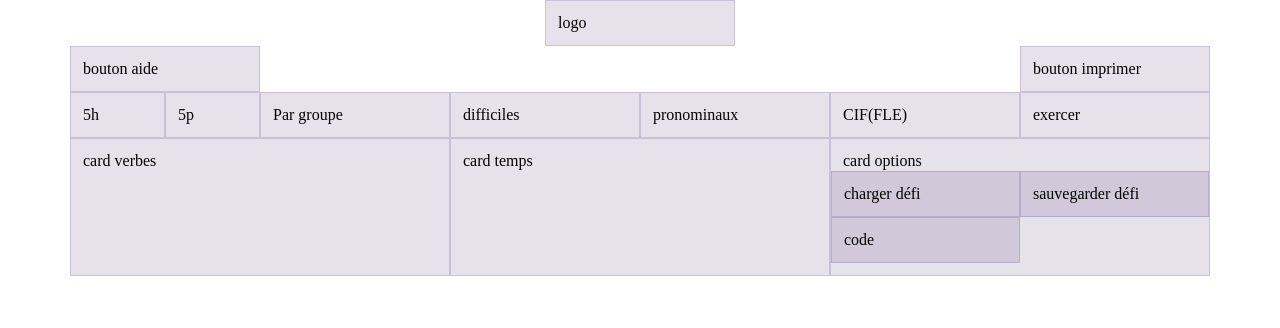
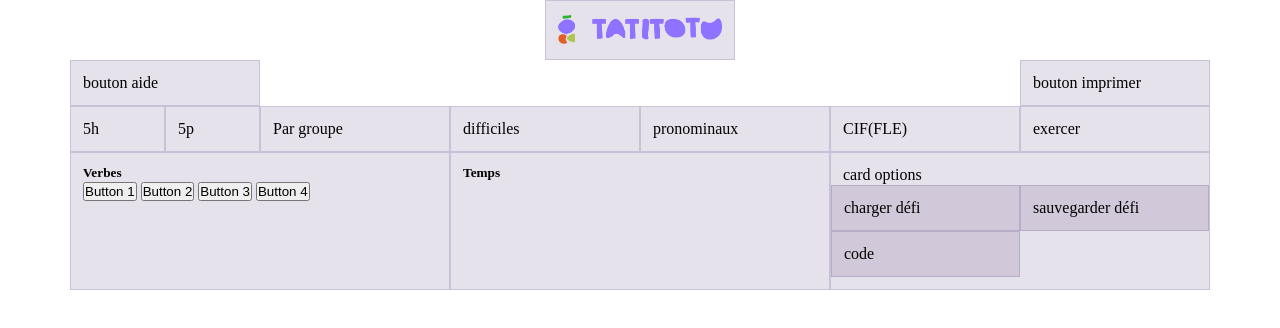
Before and after one commit to bobby6999/tatitotu, a website built with Parcel: page src/index.html in a window 1280 px wide. Built offline with nearby package versions, Linux system fonts and the light colour scheme.

Commit message:
intégration  logo

```diff
--- a/src/index.html
+++ b/src/index.html
@@ -9,7 +9,7 @@
   <body>
     <div class="container">
       <div class="row">
-        <div class="col-2 offset-5">logo</div>
+        <div class="col-2 offset-5"><img src="img/logo.png" /></div>
       </div>
     </div>
     <div class="container">
@@ -31,8 +31,20 @@
     </div>
     <div class="container">
       <div class="row">
-        <div class="col-4">card verbes</div>
-        <div class="col-4">card temps</div>
+        <div class="col-4">
+          <div class="card">
+            <h5 class="card-title">Verbes</h5>
+            <button class="verb-btn">Button 1</button>
+            <button class="verb-btn">Button 2</button>
+            <button class="verb-btn">Button 3</button>
+            <button class="verb-btn">Button 4</button>
+          </div>
+        </div>
+        <div class="col-4">
+          <div class="card">
+            <h5 class="card-title">Temps</h5>
+          </div>
+        </div>
         <div class="col-4">
           card options
           <div class="row">
```
Also changed, not shown: src/img/logo.png (added), 2 other files.
